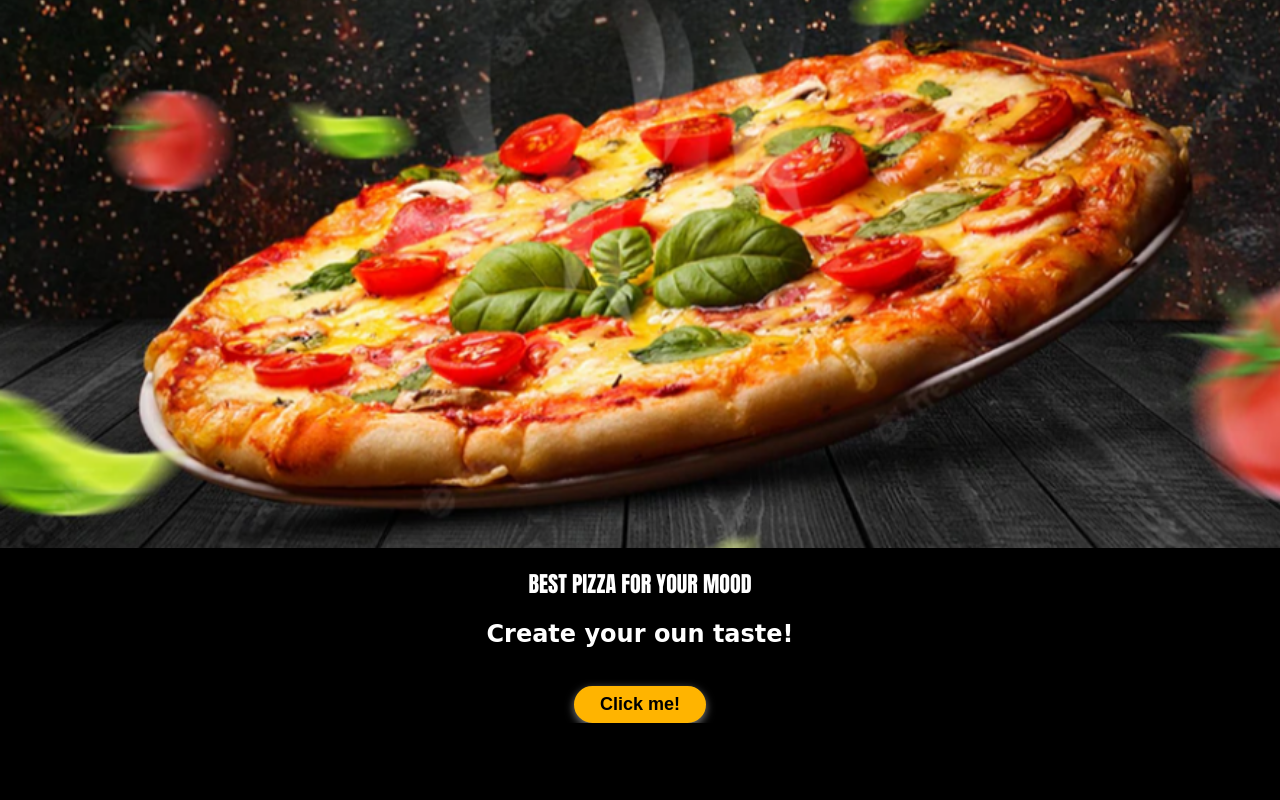
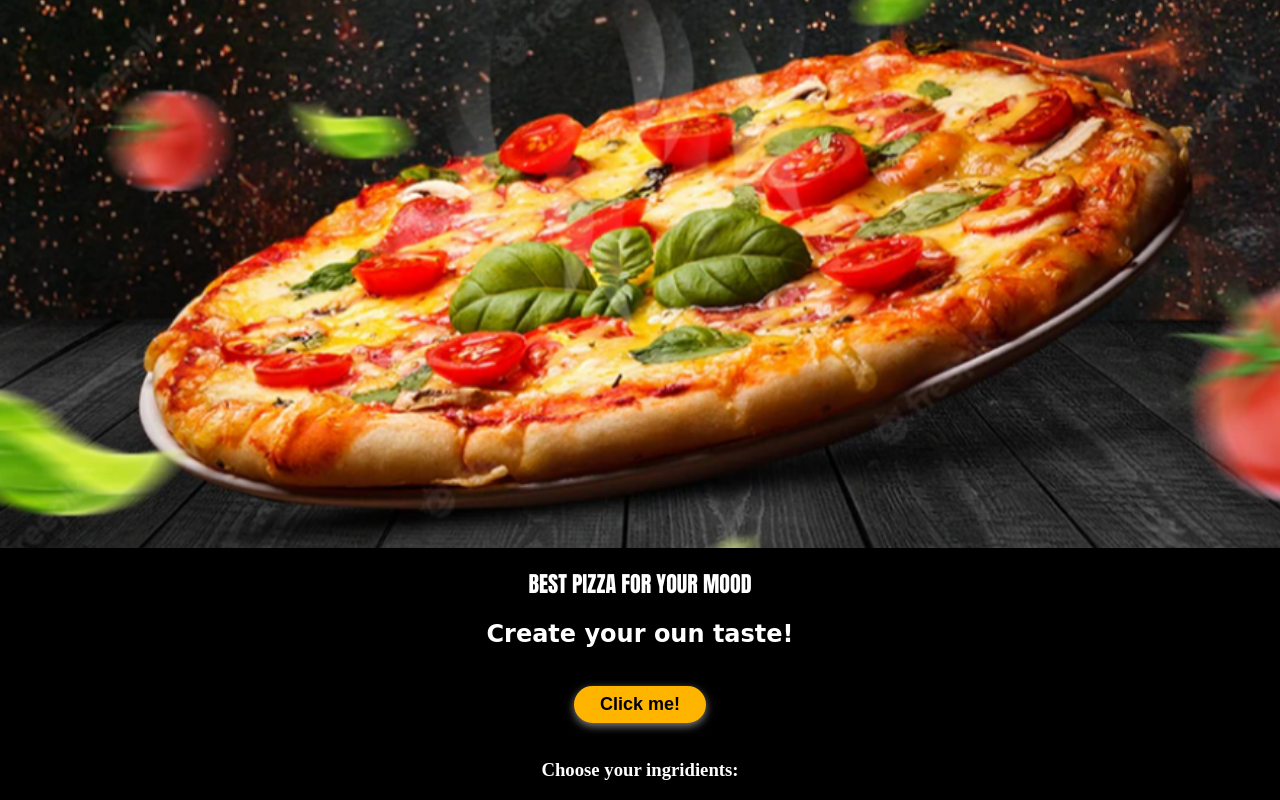
Before and after one commit to OleksiiNebesnyi/special-pizza-shop, a plain HTML site: page index.html in a window 1280 px wide. Shown: the part 532-1332 px from the top of the page. Before the commit the page ends 1255 px from the top, so only its background shows below. Drawn offline with Linux system fonts and the light colour scheme.

Commit message:
Add files via upload

```diff
--- a/index.html
+++ b/index.html
@@ -16,5 +16,9 @@
   <h2>Create your oun taste!</h2>
   <br>
   <button id = "butt">Click me!</button>
+  <br>
+  <br>
+  <h3>Choose your ingridients:</h3>
+
 
 </body>
```
